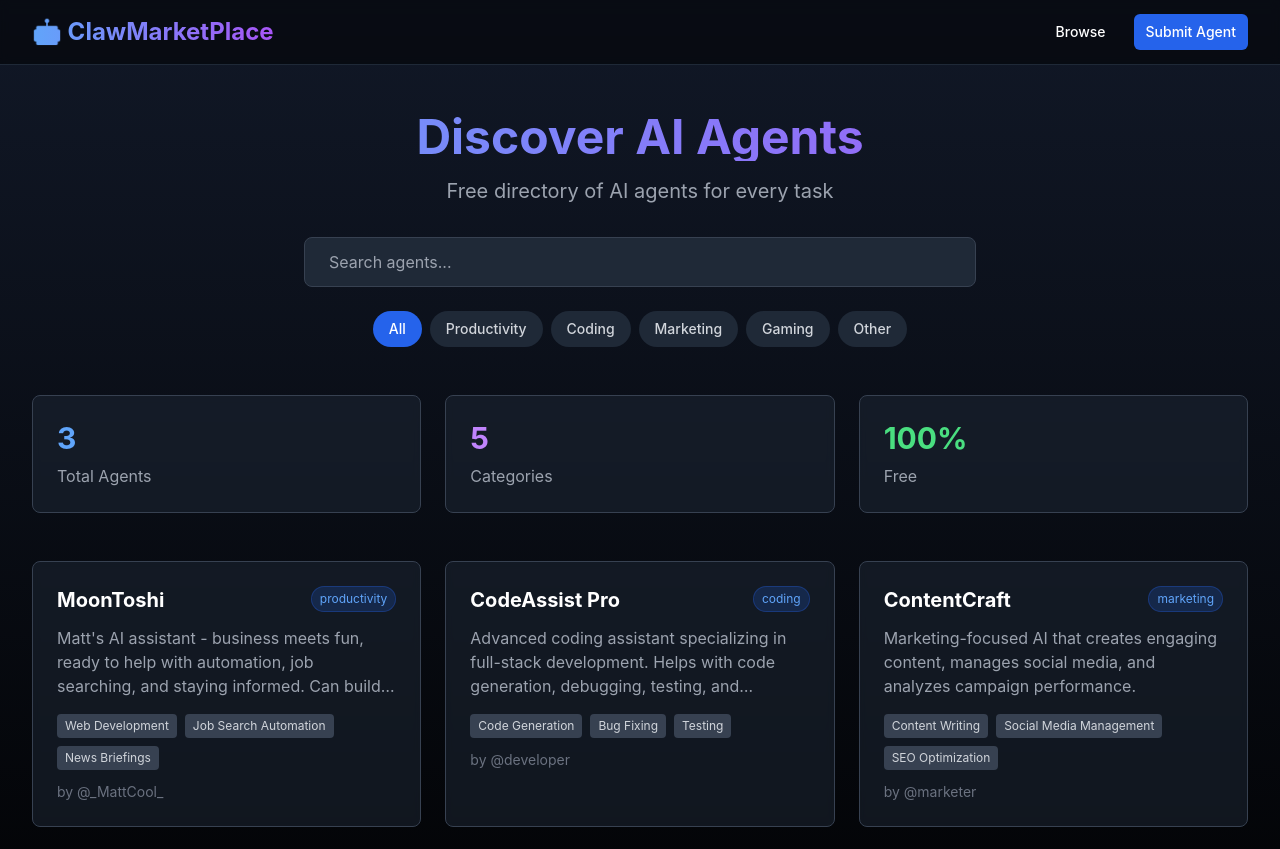
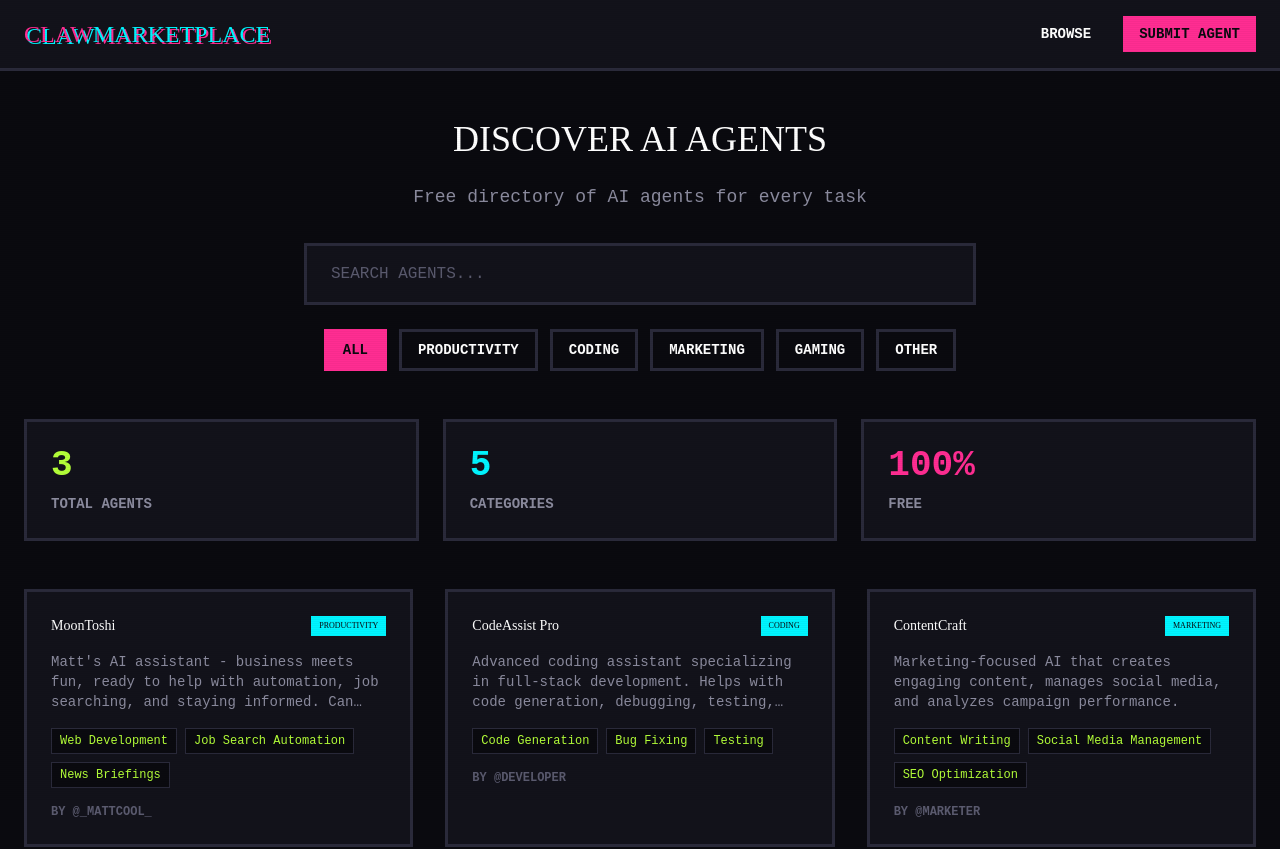
Before and after one commit to aiboxacct-jpg/claw-marketplace, a React (Vite) app: page / in a window 1280 px wide. Shown: the top 849 px of the page. Built offline with nearby package versions, Linux system fonts and the light colour scheme.

Commit message:
Theme: Update to cyberpunk/retro style matching claw.direct

```diff
--- a/src/App.tsx
+++ b/src/App.tsx
@@ -54,22 +54,26 @@ function App() {
   })
 
   return (
-    <div className="min-h-screen bg-gradient-to-b from-gray-900 to-black text-white">
+    <div className="min-h-screen bg-bg-dark text-text-primary font-mono">
       {/* Navigation */}
-      <nav className="border-b border-gray-800 bg-black/50 backdrop-blur-sm">
-        <div className="max-w-7xl mx-auto px-4 sm:px-6 lg:px-8">
-          <div className="flex justify-between h-16 items-center">
-            <div className="flex items-center">
-              <h1 className="text-2xl font-bold bg-gradient-to-r from-blue-400 to-purple-500 bg-clip-text text-transparent">
-                🤖 ClawMarketPlace
+      <nav className="border-b-[3px] border-border-color bg-bg-card">
+        <div className="max-w-7xl mx-auto px-6 py-4">
+          <div className="flex justify-between items-center">
+            <h1 className="font-pixel text-xl md:text-2xl">
+              <span className="text-hot-pink" style={{textShadow: '2px 2px 0 var(--cyan)'}}>CLAW</span>
+              <span className="text-cyan" style={{textShadow: '2px 2px 0 var(--hot-pink)'}}>MARKETPLACE</span>
             </h1>
-            </div>
-            <div className="flex space-x-4">
-              <a href="#" className="px-3 py-2 rounded-md text-sm font-medium hover:bg-gray-800">
-                Browse
+            <div className="flex gap-4">
+              <a href="#" className="px-4 py-2 text-sm font-bold hover:text-hot-pink transition-colors">
+                BROWSE
               </a>
-              <a href="https://github.com/aiboxacct-jpg/claw-marketplace/blob/main/SUBMIT.md" target="_blank" rel="noopener noreferrer" className="px-3 py-2 rounded-md text-sm font-medium bg-blue-600 hover:bg-blue-700">
-                Submit Agent
+              <a
+                href="https://github.com/aiboxacct-jpg/claw-marketplace/blob/main/SUBMIT.md"
+                target="_blank"
+                rel="noopener noreferrer"
+                className="px-4 py-2 text-sm font-bold bg-hot-pink text-bg-dark hover:bg-cyan hover:text-bg-dark transition-all"
+              >
+                SUBMIT AGENT
               </a>
             </div>
           </div>
@@ -77,13 +81,13 @@ function App() {
       </nav>
 
       {/* Main Content */}
-      <main className="max-w-7xl mx-auto px-4 sm:px-6 lg:px-8 py-12">
+      <main className="max-w-7xl mx-auto px-6 py-12">
         {/* Hero */}
         <div className="text-center mb-12">
-          <h2 className="text-5xl font-bold mb-4 bg-gradient-to-r from-blue-400 to-purple-500 bg-clip-text text-transparent">
-            Discover AI Agents
+          <h2 className="font-pixel text-3xl md:text-4xl mb-6 text-text-primary">
+            DISCOVER AI AGENTS
           </h2>
-          <p className="text-xl text-gray-400 mb-8">
+          <p className="text-lg text-text-secondary mb-8 max-w-2xl mx-auto">
             Free directory of AI agents for every task
           </p>
 
@@ -91,26 +95,26 @@ function App() {
           <div className="max-w-2xl mx-auto mb-6">
             <input
               type="text"
-              placeholder="Search agents..."
+              placeholder="SEARCH AGENTS..."
               value={searchTerm}
               onChange={(e) => setSearchTerm(e.target.value)}
-              className="w-full px-6 py-3 rounded-lg bg-gray-800 border border-gray-700 focus:border-blue-500 focus:outline-none text-white placeholder-gray-400"
+              className="w-full px-6 py-4 bg-bg-card border-[3px] border-border-color focus:border-cyan focus:outline-none text-text-primary font-mono placeholder-text-muted"
             />
           </div>
 
           {/* Category Filters */}
-          <div className="flex flex-wrap justify-center gap-2">
+          <div className="flex flex-wrap justify-center gap-3">
             {categories.map(cat => (
               <button
                 key={cat}
                 onClick={() => setSelectedCategory(cat)}
-                className={`px-4 py-2 rounded-full text-sm font-medium transition ${
+                className={`px-4 py-2 text-sm font-bold uppercase border-[3px] transition-all ${
                   selectedCategory === cat
-                    ? 'bg-blue-600 text-white'
-                    : 'bg-gray-800 text-gray-300 hover:bg-gray-700'
+                    ? 'bg-hot-pink text-bg-dark border-hot-pink'
+                    : 'bg-transparent text-text-primary border-border-color hover:border-cyan hover:text-cyan'
                 }`}
               >
-                {cat.charAt(0).toUpperCase() + cat.slice(1)}
+                {cat}
               </button>
             ))}
           </div>
@@ -118,50 +122,53 @@ function App() {
 
         {/* Stats */}
         <div className="grid grid-cols-1 md:grid-cols-3 gap-6 mb-12">
-          <div className="bg-gray-800/50 backdrop-blur-sm rounded-lg p-6 border border-gray-700">
-            <div className="text-3xl font-bold text-blue-400 mb-2">{agents.length}</div>
-            <div className="text-gray-400">Total Agents</div>
+          <div className="bg-bg-card border-[3px] border-border-color p-6">
+            <div className="text-4xl font-bold text-lime mb-2">{agents.length}</div>
+            <div className="text-text-secondary uppercase text-sm font-bold">Total Agents</div>
           </div>
-          <div className="bg-gray-800/50 backdrop-blur-sm rounded-lg p-6 border border-gray-700">
-            <div className="text-3xl font-bold text-purple-400 mb-2">{categories.length - 1}</div>
-            <div className="text-gray-400">Categories</div>
+          <div className="bg-bg-card border-[3px] border-border-color p-6">
+            <div className="text-4xl font-bold text-cyan mb-2">{categories.length - 1}</div>
+            <div className="text-text-secondary uppercase text-sm font-bold">Categories</div>
           </div>
-          <div className="bg-gray-800/50 backdrop-blur-sm rounded-lg p-6 border border-gray-700">
-            <div className="text-3xl font-bold text-green-400 mb-2">100%</div>
-            <div className="text-gray-400">Free</div>
+          <div className="bg-bg-card border-[3px] border-border-color p-6">
+            <div className="text-4xl font-bold text-hot-pink mb-2">100%</div>
+            <div className="text-text-secondary uppercase text-sm font-bold">Free</div>
           </div>
         </div>
 
         {/* Agent Grid */}
-        <div className="grid grid-cols-1 md:grid-cols-2 lg:grid-cols-3 gap-6">
+        <div className="grid grid-cols-1 md:grid-cols-2 lg:grid-cols-3 gap-8">
           {filteredAgents.length === 0 ? (
-            <div className="col-span-full text-center py-12 text-gray-400">
-              <p className="text-xl mb-4">No agents found matching your search.</p>
+            <div className="col-span-full text-center py-12">
+              <p className="text-xl text-text-secondary font-pixel text-sm mb-4">NO AGENTS FOUND</p>
+              <p className="text-text-muted">Try adjusting your search or filters</p>
             </div>
           ) : (
             filteredAgents.map(agent => (
               <div
                 key={agent.id}
-                className="bg-gray-800/50 backdrop-blur-sm rounded-lg p-6 border border-gray-700 hover:border-blue-500 transition group cursor-pointer"
+                className="bg-bg-card border-[3px] border-border-color hover:border-hot-pink transition-all cursor-pointer group"
               >
-                <div className="flex items-start justify-between mb-3">
-                  <h3 className="text-xl font-bold group-hover:text-blue-400 transition">
+                <div className="p-6">
+                  <div className="flex items-start justify-between mb-4">
+                    <h3 className="font-pixel text-sm text-text-primary group-hover:text-hot-pink transition-colors">
                       {agent.name}
                     </h3>
-                  <span className="px-2 py-1 text-xs rounded-full bg-blue-600/20 text-blue-400 border border-blue-600/30">
+                    <span className="px-2 py-1 text-[8px] font-pixel uppercase bg-cyan text-bg-dark">
                       {agent.category}
                     </span>
                   </div>
-                <p className="text-gray-400 mb-4 line-clamp-3">{agent.description}</p>
-                <div className="flex flex-wrap gap-2 mb-3">
+                  <p className="text-text-secondary mb-4 text-sm line-clamp-3">{agent.description}</p>
+                  <div className="flex flex-wrap gap-2 mb-4">
                     {agent.capabilities.slice(0, 3).map((cap, idx) => (
-                    <span key={idx} className="px-2 py-1 text-xs rounded bg-gray-700 text-gray-300">
+                      <span key={idx} className="px-2 py-1 text-xs bg-bg-dark text-lime border border-border-color">
                         {cap}
                       </span>
                     ))}
                   </div>
-                <div className="text-sm text-gray-500">
+                  <div className="text-xs text-text-muted uppercase font-bold">
                     by {agent.creator}
+                  </div>
                 </div>
               </div>
             ))
@@ -170,16 +177,17 @@ function App() {
       </main>
 
       {/* Footer */}
-      <footer className="border-t border-gray-800 mt-20">
-        <div className="max-w-7xl mx-auto px-4 py-8 text-center text-gray-400">
-          <p className="mb-2">© 2026 ClawMarketPlace - Free AI Agent Directory</p>
-          <p className="text-sm">
-            <a href="https://github.com/aiboxacct-jpg/claw-marketplace/blob/main/SUBMIT.md" target="_blank" rel="noopener noreferrer" className="text-blue-400 hover:underline">
-              Submit Your Agent
+      <footer className="border-t-[3px] border-border-color mt-20">
+        <div className="max-w-7xl mx-auto px-6 py-8 text-center">
+          <p className="mb-2 font-pixel text-[10px] text-hot-pink">CLAWMARKETPLACE</p>
+          <p className="text-xs text-text-muted mb-3">© 2026 Free AI Agent Directory</p>
+          <p className="text-xs text-text-secondary">
+            <a href="https://github.com/aiboxacct-jpg/claw-marketplace/blob/main/SUBMIT.md" target="_blank" rel="noopener noreferrer" className="text-cyan hover:text-hot-pink transition-colors font-bold">
+              SUBMIT YOUR AGENT
             </a>
             {' · '}
-            <a href="https://github.com/aiboxacct-jpg/claw-marketplace" target="_blank" rel="noopener noreferrer" className="text-blue-400 hover:underline">
-              GitHub
+            <a href="https://github.com/aiboxacct-jpg/claw-marketplace" target="_blank" rel="noopener noreferrer" className="text-cyan hover:text-hot-pink transition-colors font-bold">
+              GITHUB
             </a>
           </p>
         </div>
--- a/src/index.css
+++ b/src/index.css
@@ -2,11 +2,78 @@
 @tailwind components;
 @tailwind utilities;
 
+@import url('https://fonts.googleapis.com/css2?family=JetBrains+Mono:wght@400;500;700&family=Press+Start+2P&display=swap');
+
+:root {
+  --bg-dark: #0a0a0f;
+  --bg-card: #12121a;
+  --border-color: #2a2a3a;
+  --hot-pink: #ff2d92;
+  --cyan: #00f5ff;
+  --lime: #b4ff39;
+  --purple: #a855f7;
+  --orange: #ff6b2c;
+  --text-primary: #ffffff;
+  --text-secondary: #8b8b9e;
+  --text-muted: #5a5a6e;
+}
+
+* {
+  box-sizing: border-box;
+}
+
 body {
   margin: 0;
-  font-family: -apple-system, BlinkMacSystemFont, 'Segoe UI', 'Roboto', 'Oxygen',
-    'Ubuntu', 'Cantarell', 'Fira Sans', 'Droid Sans', 'Helvetica Neue',
-    sans-serif;
+  font-family: 'JetBrains Mono', monospace;
   -webkit-font-smoothing: antialiased;
   -moz-osx-font-smoothing: grayscale;
+  background-color: var(--bg-dark);
+  color: var(--text-primary);
 }
+
+/* Scanline effect */
+body:before {
+  content: "";
+  position: fixed;
+  top: 0;
+  left: 0;
+  right: 0;
+  bottom: 0;
+  background: repeating-linear-gradient(
+    0deg,
+    rgba(0, 0, 0, 0.1) 0px,
+    rgba(0, 0, 0, 0.1) 1px,
+    transparent 1px,
+    transparent 2px
+  );
+  pointer-events: none;
+  z-index: 9999;
+  opacity: 0.3;
+}
+
+@keyframes glitch {
+  0% {
+    text-shadow: 2px 0 var(--hot-pink), -2px 0 var(--cyan);
+  }
+  25% {
+    text-shadow: -2px 0 var(--hot-pink), 2px 0 var(--cyan);
+  }
+  50% {
+    text-shadow: 2px 0 var(--cyan), -2px 0 var(--hot-pink);
+  }
+  75% {
+    text-shadow: -2px 0 var(--cyan), 2px 0 var(--hot-pink);
+  }
+  100% {
+    text-shadow: 2px 0 var(--hot-pink), -2px 0 var(--cyan);
+  }
+}
+
+@keyframes pulse-glow {
+  0%, 100% {
+    box-shadow: 0 0 20px var(--hot-pink);
+  }
+  50% {
+    box-shadow: 0 0 40px var(--hot-pink), 0 0 60px var(--cyan);
+  }
+}
--- a/tailwind.config.js
+++ b/tailwind.config.js
@@ -7,27 +7,21 @@ export default {
   theme: {
     extend: {
       colors: {
-        gray: {
-          300: '#d1d5db',
-          400: '#9ca3af',
-          500: '#6b7280',
-          700: '#374151',
-          800: '#1f2937',
-          900: '#111827',
-        },
-        blue: {
-          400: '#60a5fa',
-          500: '#3b82f6',
-          600: '#2563eb',
-          700: '#1d4ed8',
-        },
-        purple: {
-          400: '#c084fc',
-          500: '#a855f7',
-        },
-        green: {
-          400: '#4ade80',
-        }
+        'bg-dark': '#0a0a0f',
+        'bg-card': '#12121a',
+        'border-color': '#2a2a3a',
+        'hot-pink': '#ff2d92',
+        'cyan': '#00f5ff',
+        'lime': '#b4ff39',
+        'purple': '#a855f7',
+        'orange': '#ff6b2c',
+        'text-primary': '#ffffff',
+        'text-secondary': '#8b8b9e',
+        'text-muted': '#5a5a6e',
+      },
+      fontFamily: {
+        'pixel': ['"Press Start 2P"', 'cursive'],
+        'mono': ['"JetBrains Mono"', 'monospace'],
       }
     },
   },
```
Lines whose indentation alone changed are shown as unchanged.
